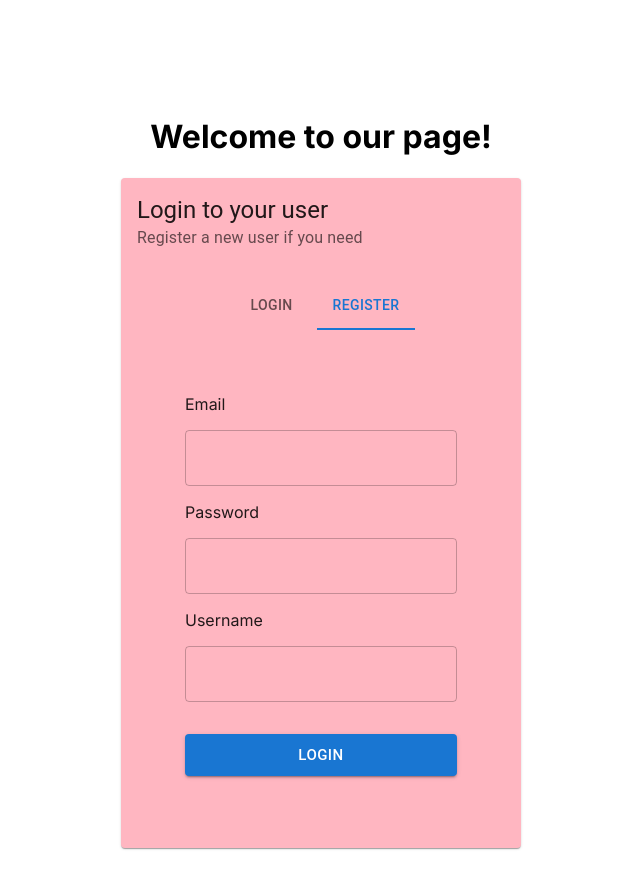
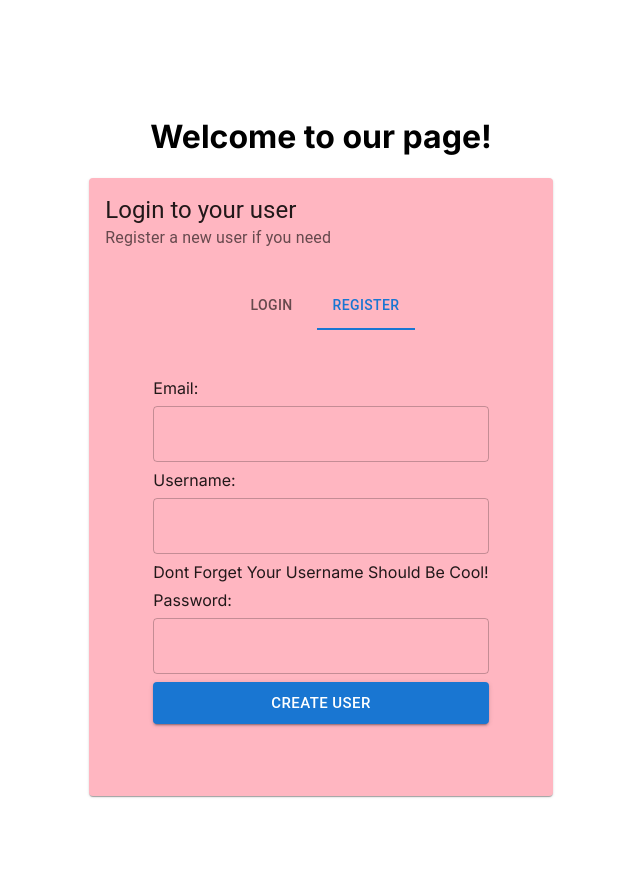
Before and after one commit to larissabakken/resume-generator, a Next.js app in the folder frontend/: page /login in a window 1280 px wide. Both pictures are taken after a click on the tab "REGISTER". Shown: the top 888 px of the page, without its empty margins (319-959 px from the left). Built offline with nearby package versions, Linux system fonts and the light colour scheme.

Commit message:
feat: add react hook form and validation for registration

```diff
--- a/frontend/package.json
+++ b/frontend/package.json
@@ -18,6 +18,7 @@
     "prettier": "^3.1.1",
     "react": "^18",
     "react-dom": "^18",
+    "react-hook-form": "^7.49.2",
     "styled-components": "^6.1.6"
   },
   "devDependencies": {
--- a/frontend/src/app/login/loginCard.tsx
+++ b/frontend/src/app/login/loginCard.tsx
@@ -22,7 +22,7 @@ const LoginCard = () => {
     <>
       <Card
         sx={{
-          maxWidth: 600,
+          maxWidth: 1000,
           minWidth: 400,
           display: 'flex',
           flexDirection: 'column',
--- a/frontend/src/app/login/loginUser.tsx
+++ b/frontend/src/app/login/loginUser.tsx
@@ -1,4 +1,4 @@
-import { Stack, Box, TextField, Button } from '@mui/material';
+import { Stack, TextField, Button } from '@mui/material';
 
 const LoginUser = () => {
   return (
--- a/frontend/src/app/login/registerUser.tsx
+++ b/frontend/src/app/login/registerUser.tsx
@@ -1,18 +1,99 @@
 import { Button, Stack, TextField } from '@mui/material';
+import { useEffect } from 'react';
+import { useForm, SubmitHandler, Controller } from 'react-hook-form';
+
+interface IFormInputs {
+  email: string;
+  userName: string;
+  password: string;
+}
 
 const RegisterUser = () => {
+  const {
+    handleSubmit,
+    register,
+    reset,
+    control,
+    setError,
+    formState: { errors },
+  } = useForm<IFormInputs>({
+    defaultValues: {
+      email: '',
+      userName: '',
+      password: '',
+    },
+  });
+
+  const onSubmit: SubmitHandler<IFormInputs> = (data) => console.log(data);
+  useEffect(() => {
+    setError('userName', {
+      type: 'manual',
+      message: 'Dont Forget Your Username Should Be Cool!',
+    });
+  }, [setError]);
   return (
-    <Stack>
-      <p>Email</p>
-      <TextField id="email-register-input" variant="outlined" />
-      <p>Password</p>
-      <TextField id="password-register-input" variant="outlined" />
-      <p>Username</p>
-      <TextField id="username-register-input" variant="outlined" />
-      <Button variant="contained" size="large" sx={{ marginTop: 4 }}>
-        Login
-      </Button>
-    </Stack>
+    <form onSubmit={handleSubmit(onSubmit)}>
+      <Stack spacing={1}>
+        <label>Email:</label>
+        <Controller
+          render={({ field }) => (
+            <TextField
+              {...field}
+              {...register('email', {
+                required: true,
+                pattern: {
+                  value: /^\w+([-+.']\w+)*@\w+([-.]\w+)*\.\w+([-.]\w+)*$/,
+                  message: 'This is not a valid email',
+                },
+              })}
+            />
+          )}
+          name="email"
+          control={control}
+        />
+        {errors.email && <p>{errors.email.message}</p>}
+        <label>Username:</label>
+        <Controller
+          render={({ field }) => (
+            <TextField
+              {...field}
+              {...register('userName', {
+                minLength: {
+                  value: 5,
+                  message: 'This input must exceed 4 characters',
+                },
+                maxLength: {
+                  value: 25,
+                  message: 'This input can not exceed 24 characters',
+                },
+              })}
+            />
+          )}
+          name="userName"
+          control={control}
+        />
+        {errors.userName && <p>{errors.userName.message}</p>}
+        <label>Password:</label>
+        <Controller
+          render={({ field }) => (
+            <TextField
+              {...field}
+              {...register('password', {
+                minLength: 8,
+                maxLength: 42,
+                pattern: /^(?=.*[a-zA-Z])(?=.*\d)/, //1 letter and 1 number
+              })}
+            />
+          )}
+          name="password"
+          control={control}
+        />
+        {errors.password && <p>{errors.password.message}</p>}
+        <Button variant="contained" size="large" type="submit">
+          Create user
+        </Button>
+      </Stack>
+    </form>
   );
 };
 
```
